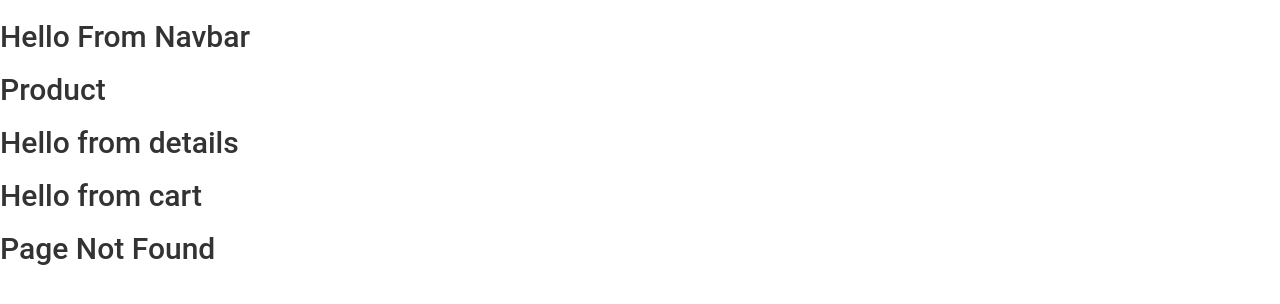
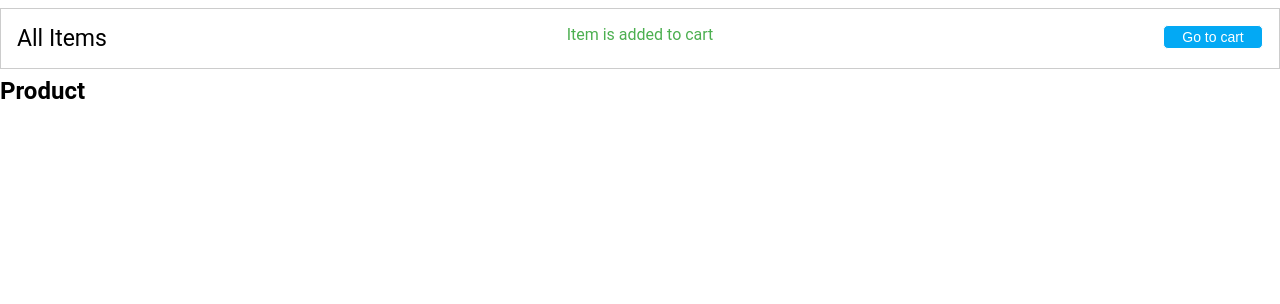
Before and after one commit to goutamaskeladi/shopping-cart, a React app: page / in a window 1280 px wide. Before the commit this address had no page. Built offline with nearby package versions, Linux system fonts and the light colour scheme.

Commit message:
Header Section Completed

```diff
--- a/public/index.html
+++ b/public/index.html
@@ -4,10 +4,6 @@
     <title>Shopping Cart</title>
     <meta charset="utf-8">
     <meta name="viewport" content="width=device-width, initial-scale=1">
-    <!-- Bootstrap 3 -->
-    <link rel="stylesheet" href="https://maxcdn.bootstrapcdn.com/bootstrap/3.4.0/css/bootstrap.min.css">
-    <script src="https://ajax.googleapis.com/ajax/libs/jquery/3.4.1/jquery.min.js"></script>
-    <script src="https://maxcdn.bootstrapcdn.com/bootstrap/3.4.0/js/bootstrap.min.js"></script>
     <!-- Fontawesome -->
     <link rel="stylesheet" href="https://cdnjs.cloudflare.com/ajax/libs/font-awesome/4.7.0/css/font-awesome.min.css">
 </head>
--- a/src/components/App.js
+++ b/src/components/App.js
@@ -1,20 +1,22 @@
 import React, { Component } from 'react'
+import { Switch, Route } from 'react-router-dom'
 import Navbar from './Navbar'
 import ProductList from './ProductList'
 import Details from './Details'
 import Cart from './Cart'
 import Default from './Default'
-import { BrowserRouter as Router } from 'react-router-dom'
 
 class App extends Component {
     render() {
         return(
            <React.Fragment>
                <Navbar/>
-               <ProductList/>
-               <Details/>
-               <Cart/>
-               <Default/>
+               <Switch>
+                   <Route exact path="/" component={ProductList} />
+                   <Route path="/details" component={Details} />
+                   <Route path="/cart" component={Cart} />
+                   <Route component={Default} />
+               </Switch>
            </React.Fragment>
         )
     }
--- a/src/components/Navbar.js
+++ b/src/components/Navbar.js
@@ -1,11 +1,28 @@
-import React, { Component } from 'react'
+import React, { Component } from "react";
+import { Link } from "react-router-dom";
 
 export default class Navbar extends Component {
-    render() {
-        return (
-            <div>
-                <h2>Hello From Navbar</h2>
-            </div>
-        )
-    }
+  render() {
+    return (
+       <header>
+           <nav>
+               <Link to="/">
+                    <span>
+                        All Items
+                    </span>
+               </Link>
+               <Link to="/">
+                    <span>
+                        Item is added to cart
+                    </span>
+               </Link>
+               <Link to="/cart">
+                   <button>
+                       Go to cart
+                   </button>
+               </Link>
+           </nav>
+       </header>
+    );
+  }
 }
--- a/src/index.js
+++ b/src/index.js
@@ -1,6 +1,11 @@
 import React from 'react'
 import ReactDOM from 'react-dom'
+import { BrowserRouter } from 'react-router-dom'
 import './index.scss'
 import App from './components/App'
 
-ReactDOM.render(<App/>, document.getElementById('root'))
+ReactDOM.render(
+    <BrowserRouter>
+        <App/>
+    </BrowserRouter>
+, document.getElementById('root'))
--- a/src/index.scss
+++ b/src/index.scss
@@ -9,5 +9,45 @@
 }
 
 body {
-    font-family: 'Roboto', sans-serif !important;
+    font-family: 'Roboto', sans-serif;
 }
+
+$fontColor: #000;
+$buttonBackgroundColor:  #03A9F4;
+$buttonTextColor: #fff;
+$cartHeaderBackgroundColor: #4CAF50;
+
+nav {
+    display: flex;
+    margin: 0.5rem 0;
+    border: 1px solid #ccc;
+    padding: 1rem;
+    a:nth-child(1) {
+        flex: 1;
+        text-decoration: none;
+        font-size: 23px;
+        color: $fontColor;
+    }
+    a:nth-child(2) {
+        flex: 2;
+        text-decoration: none;
+        text-align: center;
+        span {
+            color: $cartHeaderBackgroundColor;
+        }
+    }
+    a:nth-child(3) {
+        flex: 1;
+        text-align: right;
+    }
+    button {
+        background: $buttonBackgroundColor;
+        color: $buttonTextColor;
+        border: 1px solid;
+        font-size: 14px;
+        width: 100px;
+        padding: 0.2rem 0;
+        border-radius: 5px;
+        cursor: pointer;
+    }
+}
--- a/webpack.config.js
+++ b/webpack.config.js
@@ -52,5 +52,11 @@ module.exports = {
 
         ]
     },
-    plugins: [HtmlWebpackPluginConfig]
+    plugins: [HtmlWebpackPluginConfig],
+    devServer: {
+      port: 3000, // most common port
+      contentBase: './public',
+      inline: true,
+      historyApiFallback: true,
+    }
 }
```
